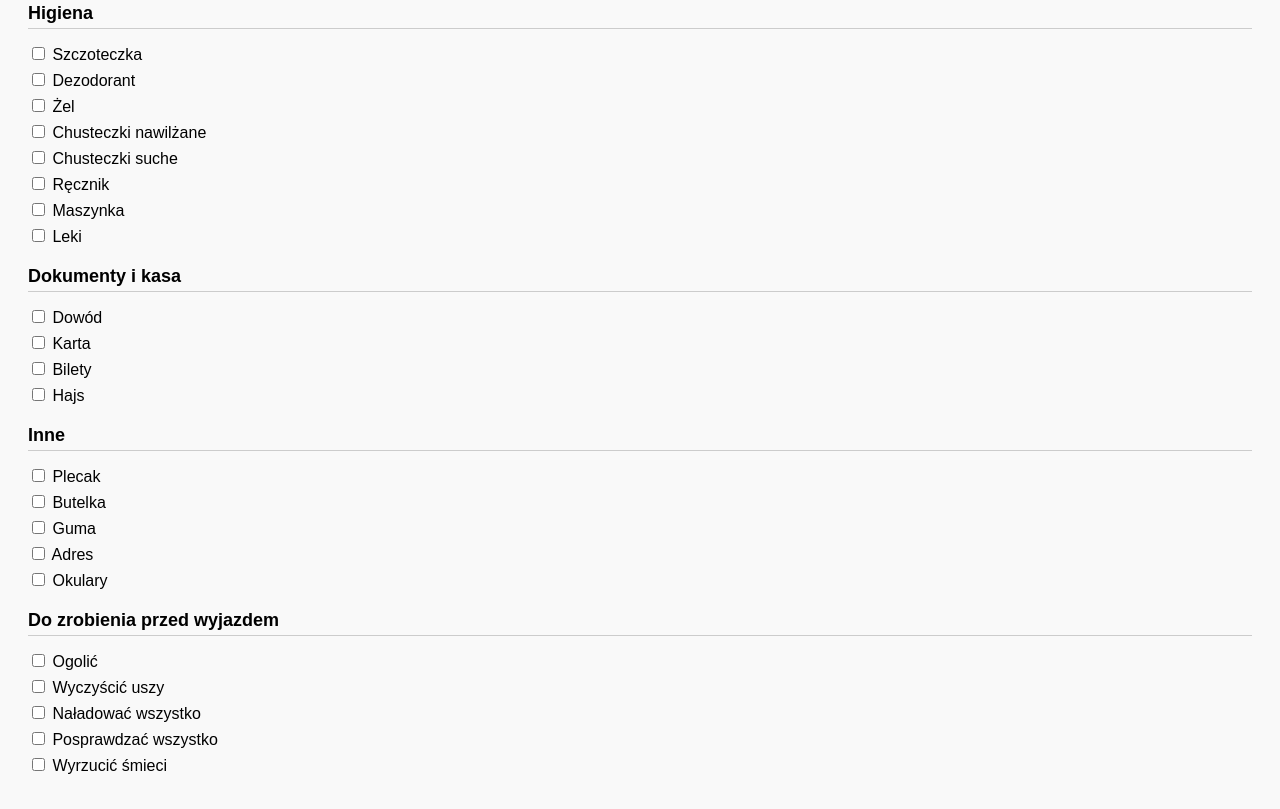
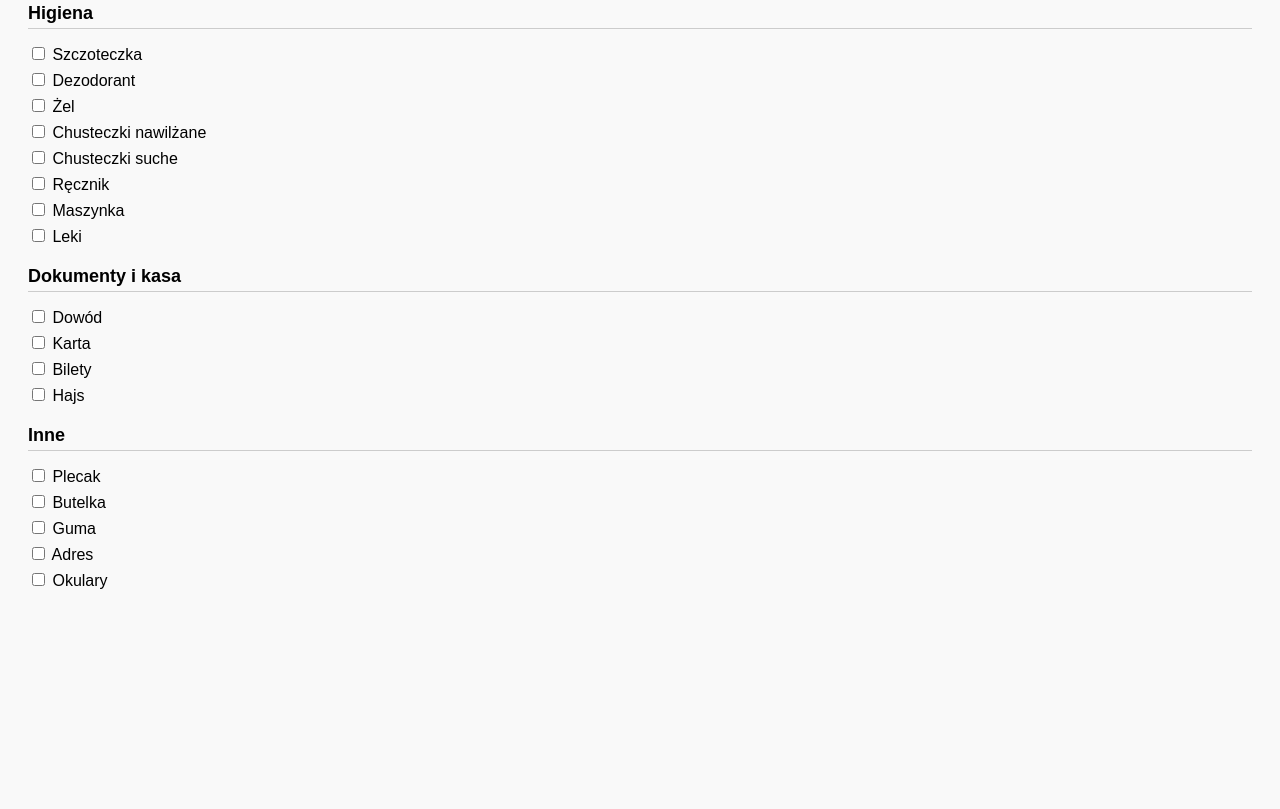
Before and after one commit to jakub649/Warszawkaaa, a plain HTML site: page index.html in a window 1280 px wide. Shown: the part 511-1320 px from the top of the page. After the commit the page ends 1135 px from the top, so only its background shows below. Drawn offline with Linux system fonts and the light colour scheme.

Commit message:
Update index.html

```diff
--- a/index.html
+++ b/index.html
@@ -33,9 +33,6 @@
       "Inne": [
         "Plecak", "Butelka", "Guma", "Adres", "Okulary"
       ],
-      "Do zrobienia przed wyjazdem": [
-        "Ogolić", "Wyczyścić uszy", "Naładować wszystko", "Posprawdzać wszystko", "Wyrzucić śmieci"
-      ]
     };
 
     const checklist = document.getElementById("checklist");
```
